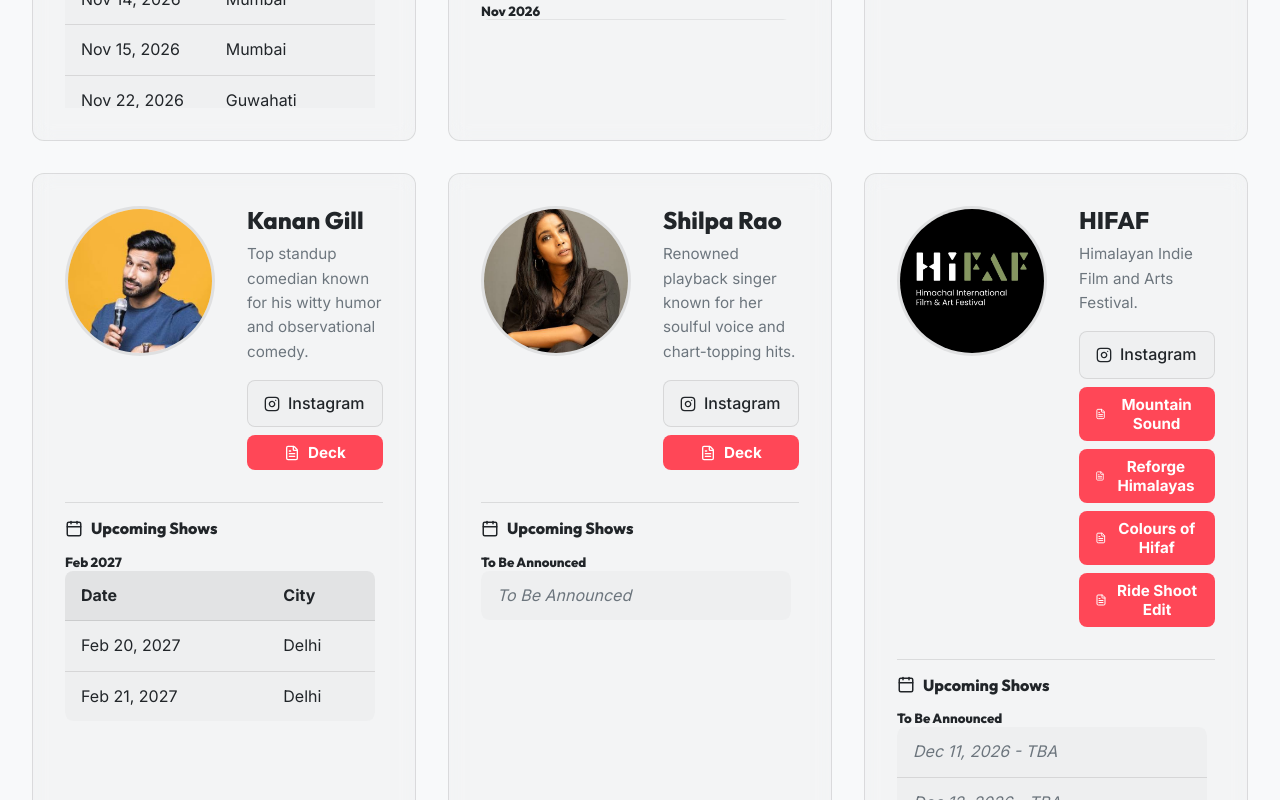
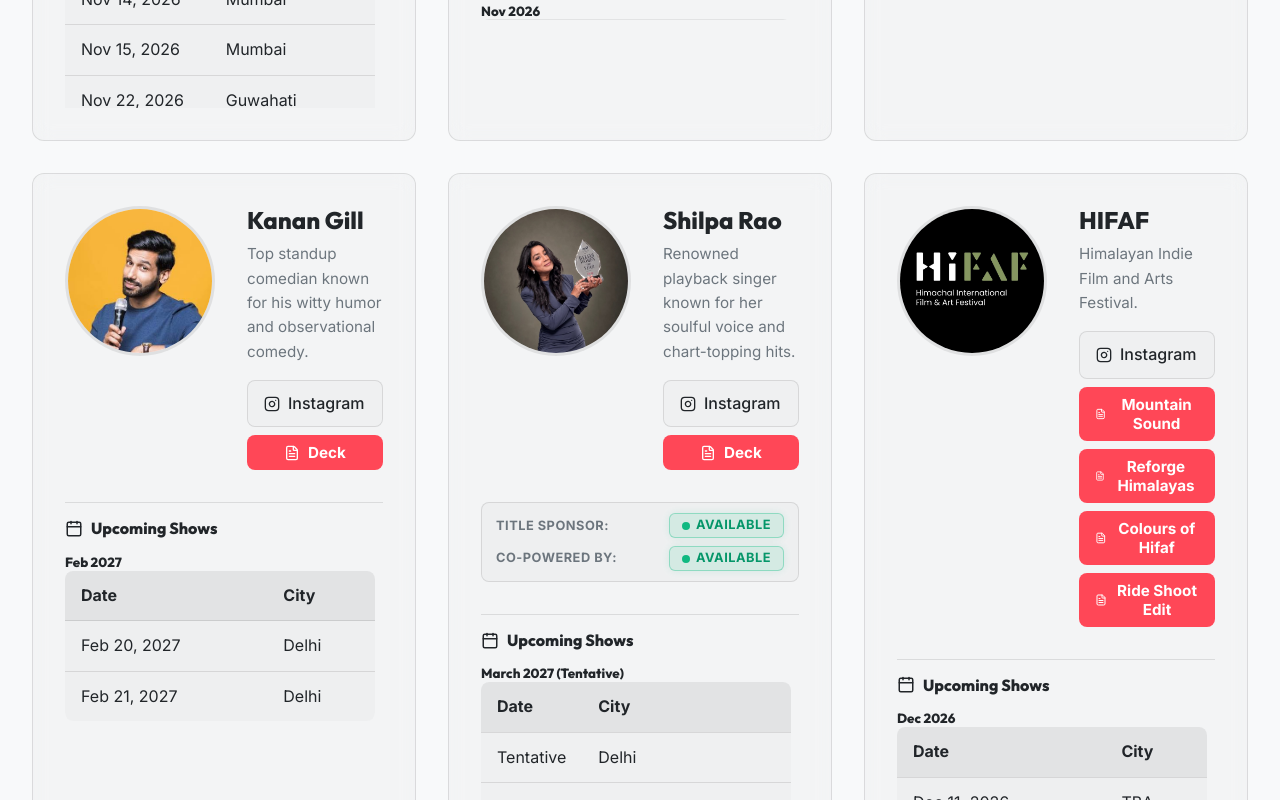
Before and after one commit to radheyyyyy/Oriole-Entertainment, a React (Vite) app: page / in a window 1280 px wide. Shown: the part 1920-2720 px from the top of the page. Built offline with nearby package versions, Linux system fonts and the light colour scheme.

Commit message:
shilpa rao calender update

```diff
--- a/src/components/ArtistList.jsx
+++ b/src/components/ArtistList.jsx
@@ -22,12 +22,22 @@ const ArtistList = () => {
       {
         id: "shilpa-rao",
         name: "Shilpa Rao",
-        image: "shilpa rao.jpg",
+        image: "shilpa-rao.jpg",
         description: "Renowned playback singer known for her soulful voice and chart-topping hits.",
         shows: [
-          "To Be Announced"
+          "March 2027 (Tentative) - Delhi",
+          "March 2027 (Tentative) - Pune",
+          "March 2027 (Tentative) - Jaipur",
+          "March 2027 (Tentative) - Kolkata",
+          "March 2027 (Tentative) - Hyderabad",
+          "March 2027 (Tentative) - Bangalore",
+          "March 2027 (Tentative) - Shanmukhananda, Mumbai"
         ],
-        instagram: "https://www.instagram.com/shilparao/?hl=en"
+        instagram: "https://www.instagram.com/shilparao/?hl=en",
+        sponsorship: {
+          titleSponsor: { status: 'available', label: 'AVAILABLE' },
+          coPoweredBy: { status: 'available', label: 'AVAILABLE' }
+        }
       },
 
       {
@@ -524,9 +534,13 @@ const ArtistList = () => {
   const groupShowsByMonth = (shows) => {
     const grouped = {};
     const tba = [];
+    const monthNames = [
+      'jan', 'feb', 'mar', 'apr', 'may', 'jun', 'jul', 'aug', 'sep', 'oct', 'nov', 'dec',
+      'january', 'february', 'march', 'april', 'may', 'june', 'july', 'august', 'september', 'october', 'november', 'december'
+    ];
 
     shows.forEach(show => {
-      if (show === "To Be Announced" || show.toLowerCase().includes("tba")) {
+      if (show === "To Be Announced" || show.toLowerCase().startsWith("to be announced") || show.toLowerCase().trim() === "tba") {
         tba.push({ original: show });
         return;
       }
@@ -536,9 +550,25 @@ const ArtistList = () => {
         const datePart = show.substring(0, splitIndex).trim();
         const cityPart = show.substring(splitIndex + 1).trim();
 
-        const dateWords = datePart.replace(',', '').split(' ');
-        if (dateWords.length >= 3) {
-          const monthYear = `${dateWords[0]} ${dateWords[2]}`;
+        const words = datePart.replace(/,/g, '').split(/\s+/);
+        const foundMonth = words.find(w => monthNames.includes(w.toLowerCase().replace(/[^a-z]/g, '')));
+        const foundYear = words.find(w => /^\d{4}$/.test(w));
+
+        if (foundMonth && foundYear) {
+          const cleanMonth = foundMonth.charAt(0).toUpperCase() + foundMonth.slice(1).toLowerCase();
+          const isTentative = /tentative/i.test(datePart) || /tentative/i.test(show);
+          const monthYear = isTentative ? `${cleanMonth} ${foundYear} (Tentative)` : `${cleanMonth} ${foundYear}`;
+
+          if (!grouped[monthYear]) {
+            grouped[monthYear] = [];
+          }
+
+          const hasDay = words.some(w => /^\d{1,2}(st|nd|rd|th)?$/.test(w));
+          const displayDate = hasDay ? datePart : (isTentative ? 'Tentative' : datePart);
+
+          grouped[monthYear].push({ date: displayDate, city: cityPart, original: show });
+        } else if (words.length >= 3) {
+          const monthYear = `${words[0]} ${words[2]}`;
           if (!grouped[monthYear]) {
             grouped[monthYear] = [];
           }
--- a/src/components/UpcomingTours.css
+++ b/src/components/UpcomingTours.css
@@ -248,7 +248,7 @@
 .shows-table td:first-child {
   font-weight: 600;
   color: var(--text);
-  width: 55%;
+  width: 46%;
 }
 
 .tba-month .shows-table td {
```
Also changed, not shown: src/components/UpcomingTours.jsx (+36 -6 lines), public/images/shilpa rao.jpg, public/images/shilpa-rao.jpg.
